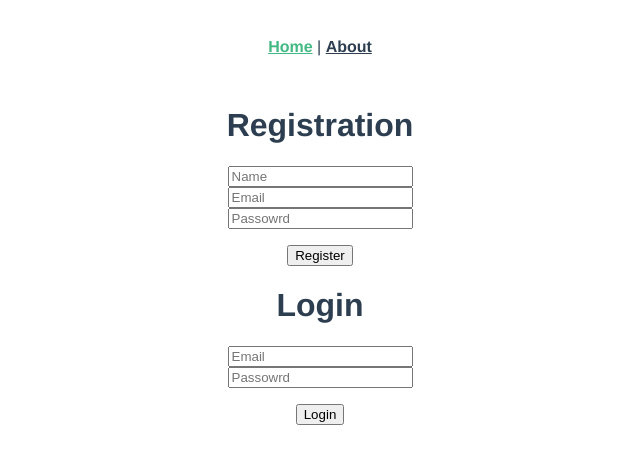
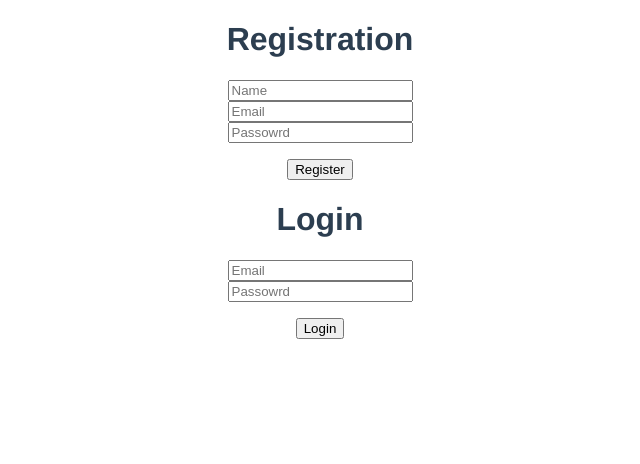
Before and after one commit to kamillopata/old-omega, a Vue app: page / in a window 1280 px wide. Shown: the top 464 px of the page, without its empty margins (320-960 px from the left). Built offline with nearby package versions, Linux system fonts and the light colour scheme; no server answers.

Commit message:
remove About page and routing

```diff
--- a/src/App.vue
+++ b/src/App.vue
@@ -1,15 +1,5 @@
 <template>
   <div id="app">
-    <div id="nav">
-      <router-link
-        v-t="'router.home'"
-        to="/"
-      /> |
-      <router-link
-        v-t="'router.about'"
-        to="/about"
-      />
-    </div>
     <router-view />
   </div>
 </template>
--- a/src/router/index.js
+++ b/src/router/index.js
@@ -10,14 +10,6 @@ const routes = [
     name: 'Home',
     component: Home,
   },
-  {
-    path: '/about',
-    name: 'About',
-    // route level code-splitting
-    // this generates a separate chunk (about.[hash].js) for this route
-    // which is lazy-loaded when the route is visited.
-    component: () => import(/* webpackChunkName: "about" */ '../views/About.vue'),
-  },
 ];
 
 const router = new VueRouter({
--- a/src/views/About.vue
+++ /dev/null
@@ -1,5 +0,0 @@
-<template>
-  <div class="about">
-    <h1>This is an about page</h1>
-  </div>
-</template>
```
